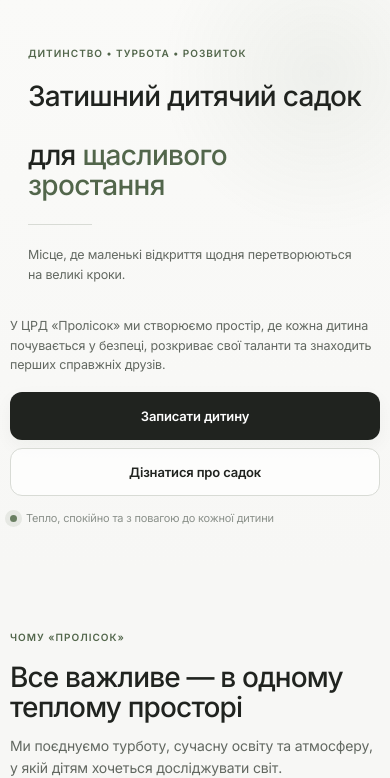
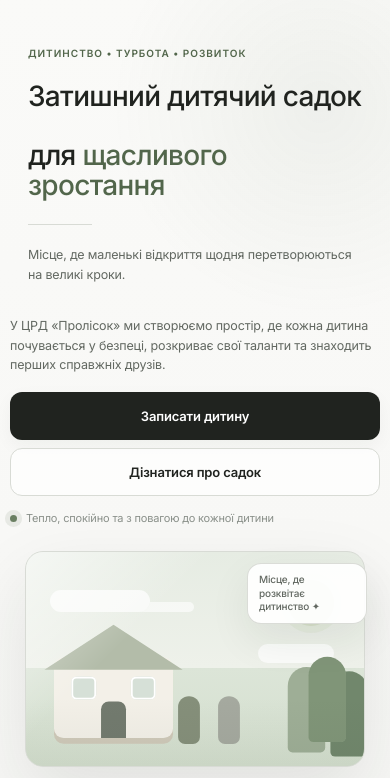
Before and after one commit to kjiifnhuth/prolisok123, a website: page public/index.html in a window 390 px wide. Shown: the part 72-850 px from the top of the page. Drawn offline with Linux system fonts and the light colour scheme; no server answers.

Commit message:
Optimize mobile hero artwork

```diff
--- a/public/assets/css/site.css
+++ b/public/assets/css/site.css
@@ -2390,15 +2390,84 @@ table {
   }
 }
 
-/* Mobile home: keep the hero compact and content-first. */
+/* Mobile home: keep the hero compact while keeping the artwork visible. */
 @media (max-width: 760px) {
   body[data-page="home"] .hero-art {
-    display: none;
+    display: block;
+    width: min(100%, 340px);
+    min-height: 220px;
+    height: 220px;
+    margin: 4px auto 0;
   }
 
   body[data-page="home"] .hero-grid {
     grid-template-columns: 1fr;
-    gap: 12px;
+    gap: 16px;
+  }
+
+  body[data-page="home"] .art-card {
+    inset: 4px 0 0;
+    border-radius: 18px;
+  }
+
+  body[data-page="home"] .art-sticker {
+    top: 16px;
+    right: -2px;
+    padding: 9px 11px;
+    font-size: 10px;
+    line-height: 1.35;
+  }
+
+  body[data-page="home"] .art-house {
+    left: 28px;
+    bottom: 28px;
+    transform: scale(.48);
+    transform-origin: left bottom;
+  }
+
+  body[data-page="home"] .art-tree {
+    right: 18px;
+    bottom: 24px;
+    transform: scale(.52);
+    transform-origin: right bottom;
+  }
+
+  body[data-page="home"] .art-child {
+    transform: scale(.52);
+    transform-origin: bottom center;
+  }
+
+  body[data-page="home"] .child-a {
+    left: 142px;
+    bottom: 22px;
+  }
+
+  body[data-page="home"] .child-b {
+    left: 182px;
+    bottom: 22px;
+  }
+
+  body[data-page="home"] .art-sun {
+    width: 46px;
+    height: 46px;
+    right: 30px;
+    top: 28px;
+    box-shadow: 0 0 0 7px rgba(214, 223, 201, .36);
+  }
+
+  body[data-page="home"] .art-sky::before {
+    width: 100px;
+    height: 22px;
+    left: 24px;
+    top: 38px;
+    box-shadow: 50px 6px 0 -6px rgba(255,255,255,.62);
+  }
+
+  body[data-page="home"] .art-sky::after {
+    width: 76px;
+    height: 19px;
+    right: 30px;
+    top: 92px;
   }
 
   body[data-page="home"] .hero {
```
